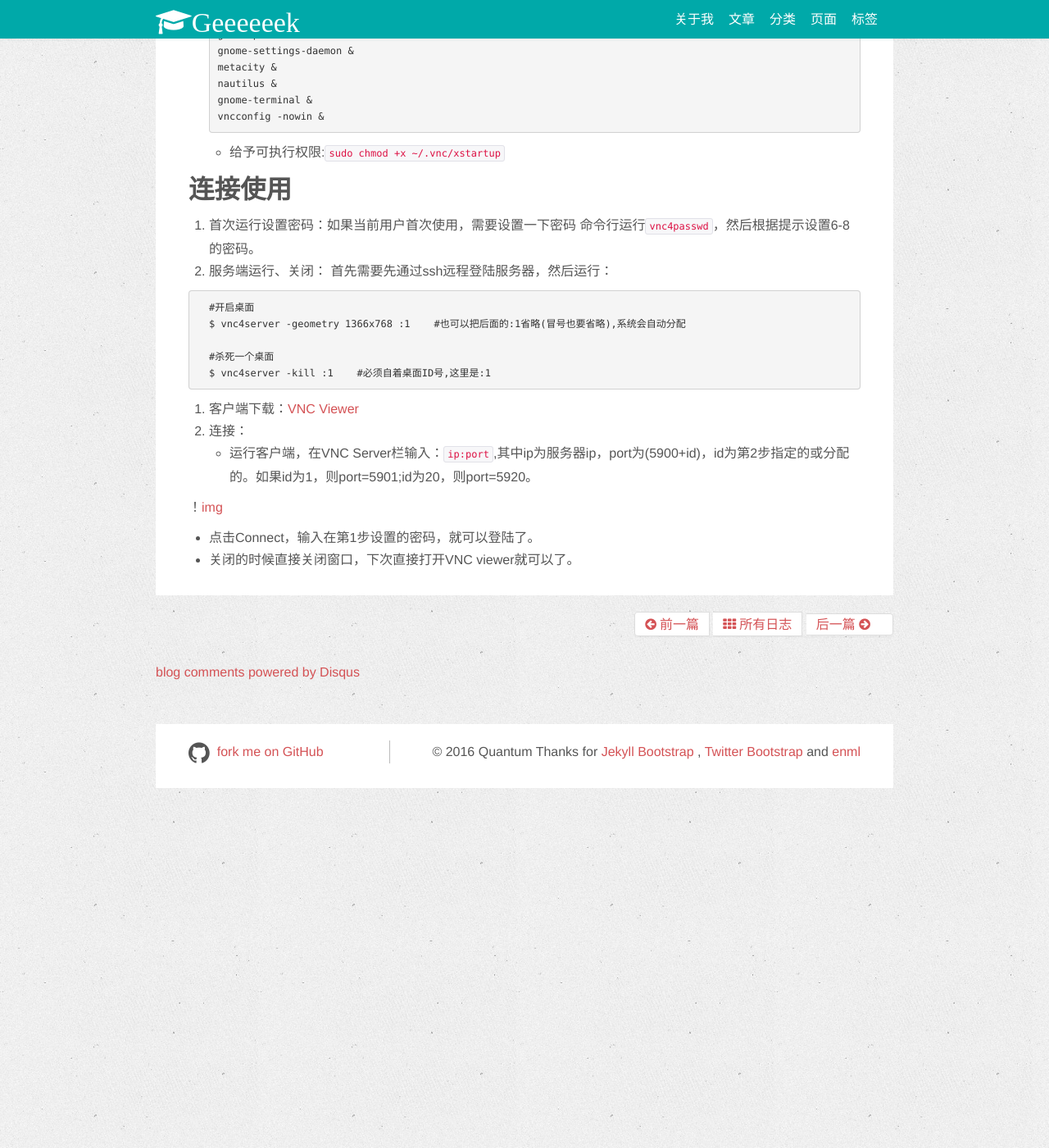
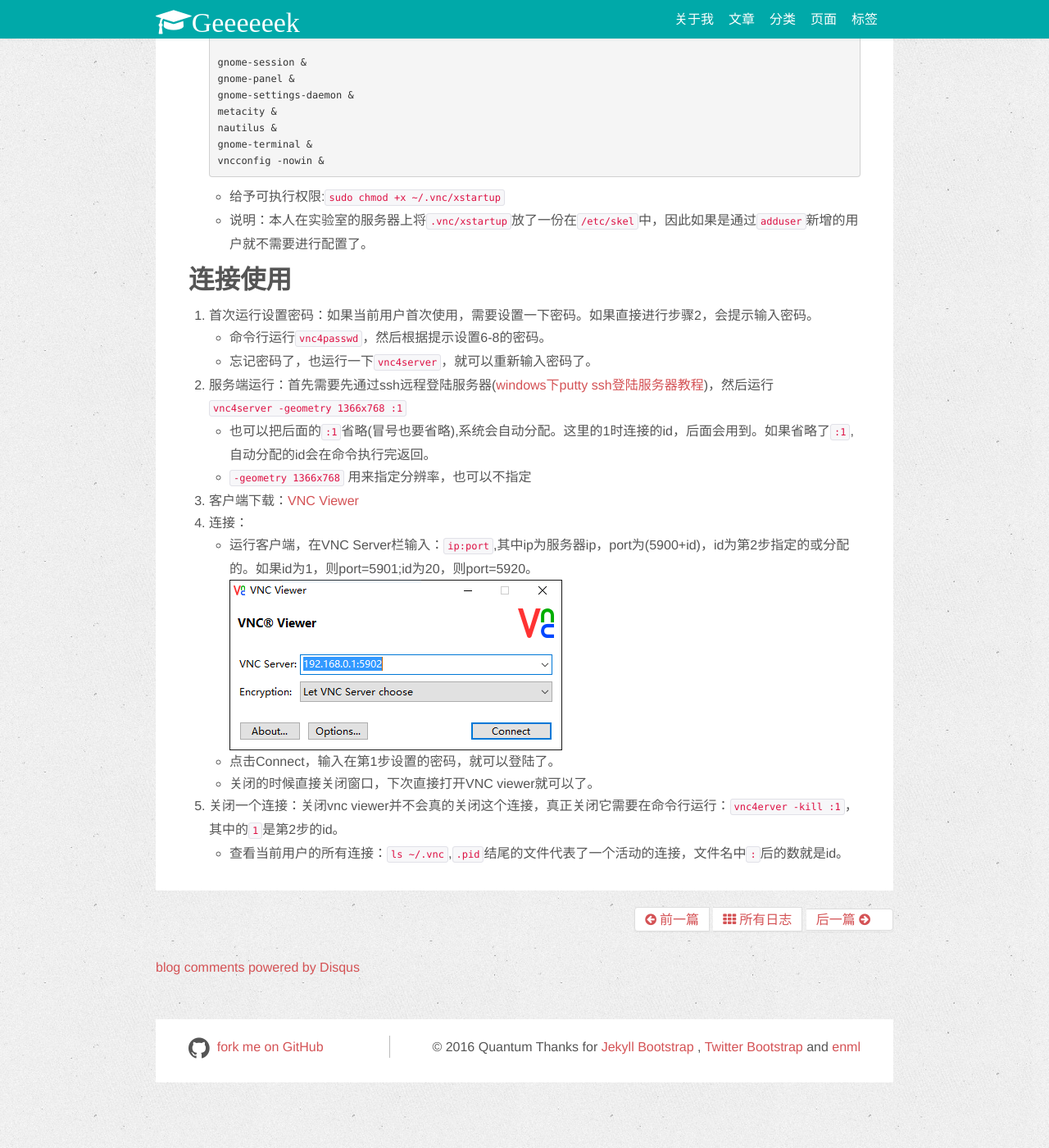
Before and after one commit to quantumlaser/quantumlaser.github.io, a Jekyll site: the page built from _posts/2016-03-14-remote-access-vnc4server.md, in a window 1280 px wide and 1400 px high, scrolled down 778 px. Shown: the whole window at 82% size. Built offline with Jekyll 4.4.1, drawn with Linux system fonts in a browser that asks for light colours; nearby versions of some CDN libraries; comment, search, counter and statistics services are not loaded; some of the changed text lies outside the part shown.

Commit message:
update vnc4server.md

````diff
--- a/_posts/2016-03-14-remote-access-vnc4server.md
+++ b/_posts/2016-03-14-remote-access-vnc4server.md
@@ -12,6 +12,8 @@ tags : [Linux]
 ## 引言
 - 之前一篇[基于xrdp和vnc的ubuntu远程桌面](http://blog.onlyforyou.xyz/2016/03/13/remote-access)中，已经可以实现会话重连的远程桌面了。不过每次都需要手动记下端口名，比较麻烦，使用并不方便。实际上xrdp最终还是调用了vnc。
 - vnc4server本身就可以开启远程桌面，windows下有支持vnc的客户端。
+- Reference:[Link](http://www.zhukun.net/archives/7907)
+- 如果服务端已经配置好，可以直接跳到**连接使用**一节
 
 ## 服务端安装
 - Install：`sudo apt-get install gnome-panel gnome-settings-daemon metacity nautilus gnome-terminal vnc4server`
@@ -39,24 +41,20 @@ tags : [Linux]
   ```
 
   + 给予可执行权限:`sudo chmod +x ~/.vnc/xstartup`
+  + 说明：本人在实验室的服务器上将`.vnc/xstartup`放了一份在`/etc/skel`中，因此如果是通过`adduser`新增的用户就不需要进行配置了。
 
 ## 连接使用
-1. 首次运行设置密码：如果当前用户首次使用，需要设置一下密码
-  命令行运行`vnc4passwd`，然后根据提示设置6-8的密码。
-2. 服务端运行、关闭：
-  首先需要先通过ssh远程登陆服务器，然后运行：
-
-  ```
-  #开启桌面
-  $ vnc4server -geometry 1366x768 :1    #也可以把后面的:1省略(冒号也要省略),系统会自动分配
-
-  #杀死一个桌面
-  $ vnc4server -kill :1    #必须自着桌面ID号,这里是:1
-  ```
+1. 首次运行设置密码：如果当前用户首次使用，需要设置一下密码。如果直接进行步骤2，会提示输入密码。
+  + 命令行运行`vnc4passwd`，然后根据提示设置6-8的密码。
+  + 忘记密码了，也运行一下`vnc4server`，就可以重新输入密码了。
+2. 服务端运行：首先需要先通过ssh远程登陆服务器([windows下putty ssh登陆服务器教程](http://jingyan.baidu.com/article/454316ab5dd974f7a7c03a18.html))，然后运行`vnc4server -geometry 1366x768 :1`
+  + 也可以把后面的`:1`省略(冒号也要省略),系统会自动分配。这里的1时连接的id，后面会用到。如果省略了`:1`,自动分配的id会在命令执行完返回。
+  + `-geometry 1366x768` 用来指定分辨率，也可以不指定
 3. 客户端下载：[VNC Viewer](http://www.realvnc.com/download/viewer/)
 4. 连接：
   + 运行客户端，在VNC Server栏输入：`ip:port`,其中ip为服务器ip，port为(5900+id)，id为第2步指定的或分配的。如果id为1，则port=5901;id为20，则port=5920。
-
-  ！[img](/image/vnc_viewer_login.jpg)
+  ![img](/image/vnc_viewer_login.jpg)
   + 点击Connect，输入在第1步设置的密码，就可以登陆了。
   + 关闭的时候直接关闭窗口，下次直接打开VNC viewer就可以了。
+5. 关闭一个连接：关闭vnc viewer并不会真的关闭这个连接，真正关闭它需要在命令行运行：`vnc4erver -kill :1`，其中的`1`是第2步的id。
+  + 查看当前用户的所有连接：`ls ~/.vnc`,`.pid`结尾的文件代表了一个活动的连接，文件名中`:`后的数就是id。
````
